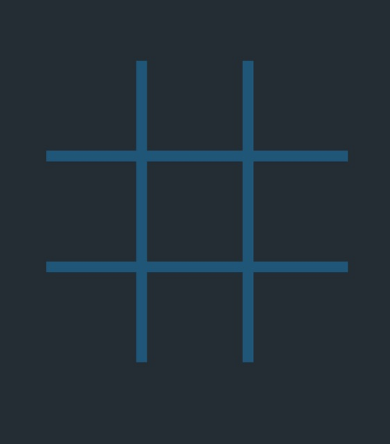
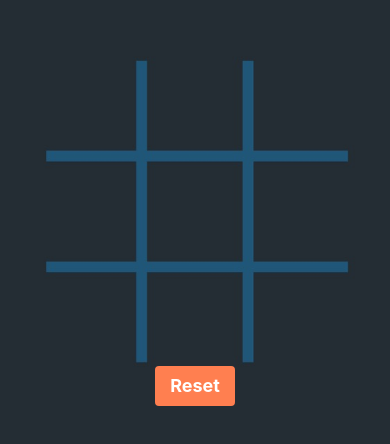
Before and after one commit to theravi04/TicTacToe, a React Native app: screen / in a window 390 px wide. Shown: the part 230-674 px from the top of the page. Built offline with nearby package versions, Linux system fonts and the light colour scheme.

Commit message:
added reset button

```diff
--- a/App.js
+++ b/App.js
@@ -11,6 +11,14 @@ export default function App() {
   ]);
 
   const [currentTurn , setCurrentTurn] = useState("o");
+
+  const reset = () => {
+    setMap([
+      ["", "", ""],    //1st Row
+      ["", "", ""],    //2st Row
+      ["", "", ""],     //3st Row
+    ])
+  }
 
   const onPress = (rowIndex, columnIndex) => {
     if(map[rowIndex][columnIndex] != ""){
@@ -27,6 +35,8 @@ export default function App() {
     setCurrentTurn(currentTurn == "x" ? "o" : "x");
 
   }
+
+
 
   return (
     <View style={styles.container}>
@@ -59,6 +69,7 @@ export default function App() {
             <View style={[styles.crossLine, styles.crossLineR]} />
           </View> */}
         </View>
+        <Pressable onPress={reset} style={styles.resetBtn}><Text style={styles.resetText}>Reset</Text></Pressable>
       </ImageBackground>
 
       <StatusBar style="auto" />
@@ -126,4 +137,19 @@ const styles = StyleSheet.create({
       },
     ],
   },
+  resetBtn: {
+    marginBottom: -60,
+    justifyContent: "center",
+    alignItems: "center",
+    width: 80,
+    height: 40,
+    backgroundColor: "coral",
+    borderRadius: 4,
+  },
+
+  resetText: {
+    color: "white",
+    fontSize: 18,
+    fontWeight: "bold"
+  }
 });
```
